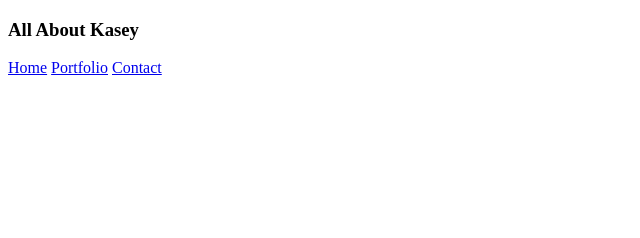
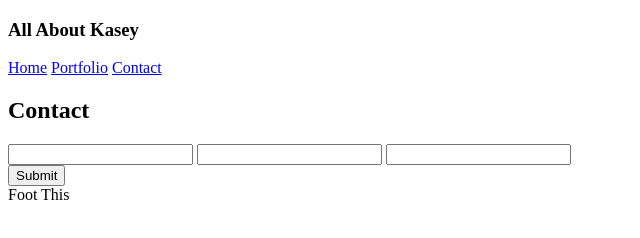
Before and after one commit to agapinank/ResponsiveHW, a plain HTML site: page contact.html in a window 1280 px wide. Shown: the whole page, without its empty margins (0-640 px from the left). Drawn offline with Linux system fonts and the light colour scheme.

Commit message:
Updates to Boiler Plates
Signed-off-by: Kasey Agapinan <agapinank@gmail.com>

```diff
--- a/contact.html
+++ b/contact.html
@@ -4,7 +4,6 @@
 <head>
  <meta charset="UTF-8">
  <meta name="viewport" content="width=device-width, initial-scale=1.0">
-
  <title>Contact</title>
 </head>
 
@@ -22,5 +21,17 @@
    </header>
   </div>
 </body>
+<div class='contactInput container'>
+  <h2>Contact</h2>
+  <input class='name'>
+  <input class='email'>
+  <input class='Message'>
+  <div class='submit'>
+    <button class ='btnSubmit'> Submit</button>
+  </div>
+  <div class='footer'>
+    <footer>Foot This</footer>
+  </div>
+</div>
 
 </html>
```
Also changed, not shown: index.html (+4 -1 lines), portfolio.html (+9 -0 lines).
